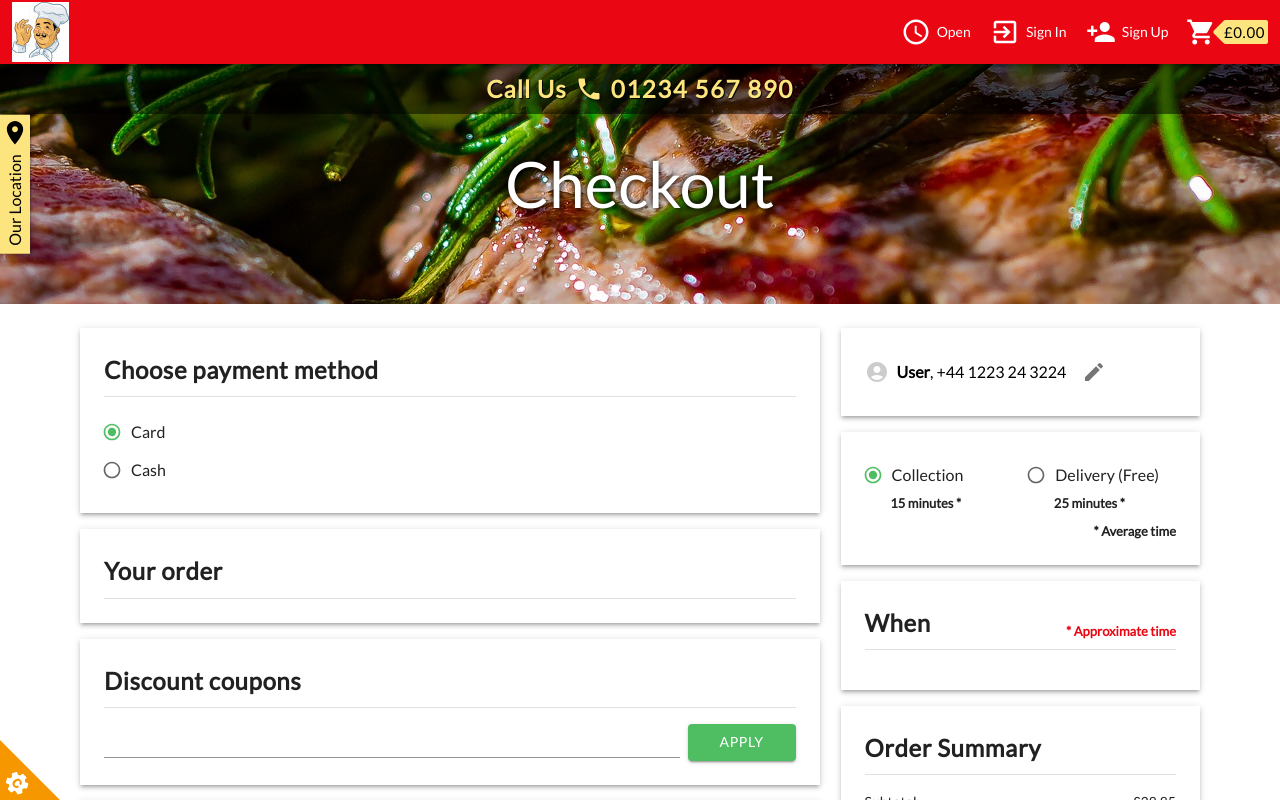
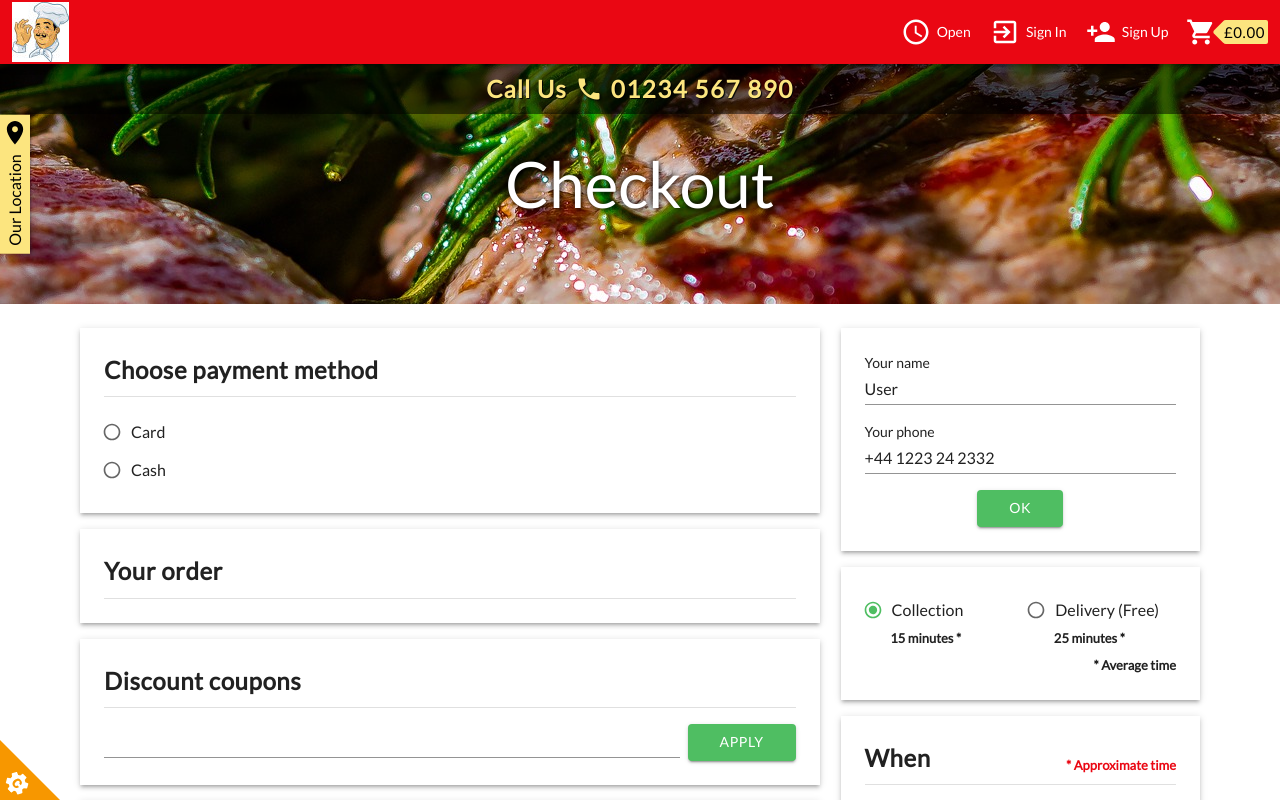
Before and after one commit to icedev214/eyas-food-ordering-site, a React (Create React App) app: page /checkout-edit in a window 1280 px wide. Both pictures are taken after a click on the button 1094 px from the left and 372 px from the top of the page. Shown: the top 800 px of the page. Built offline with nearby package versions, Linux system fonts and the light colour scheme.

Commit message:
Add changes to checkout edit page

```diff
--- a/src/App.js
+++ b/src/App.js
@@ -16,6 +16,7 @@ import PrivacyPolicy from "pages/PrivacyPolicy";
 import TermsOfUse from "pages/TermsOfUse";
 import CheckoutIntro from "pages/CheckoutIntro";
 import CheckoutEdit from "pages/CheckoutEdit";
+import ReviewOrder from "pages/ReviewOrder";
 
 import NavBar from "components/NavBar";
 import Banner from "components/Banner";
@@ -81,6 +82,7 @@ function App() {
               <Route path="/terms-of-use" element={<TermsOfUse />} />
               <Route path="/checkout-intro" element={<CheckoutIntro />} />
               <Route path="/checkout-edit" element={<CheckoutEdit />} />
+              <Route path="/review-order" element={<ReviewOrder />} />
             </Routes>
           </Box>
           <Routes>
--- a/src/pages/CheckoutEdit.js
+++ b/src/pages/CheckoutEdit.js
@@ -23,10 +23,12 @@ import { useState, useEffect } from "react";
 
 const CheckoutEdit = () => {
   const [coupon, setCoupon] = useState("");
-  const [commentLength, setCommentLength] = useState(0);
+  const [comment, setComment] = useState("");
   const [name, setName] = useState("User");
   const [phone, setPhone] = useState("+44 1223 24 2332");
   const [isInfoEditing, setIsInfoEditing] = useState(false);
+  const [paymentMethod, setPaymentMethod] = useState("");
+  const [receivingWay, setReceivingWay] = useState("collection");
 
   const commentMaxLength = 500;
 
@@ -48,7 +50,12 @@ const CheckoutEdit = () => {
               Choose payment method
             </Typography>
             <Divider sx={{ mb: 2 }} />
-            <RadioGroup defaultValue="card">
+            <RadioGroup
+              value={paymentMethod}
+              onChange={(event) => {
+                setPaymentMethod(event.target.value);
+              }}
+            >
               <FormControlLabel
                 value="card"
                 control={<Radio size="small" color="forest" />}
@@ -118,33 +125,87 @@ const CheckoutEdit = () => {
               multiline
               rows={3}
               inputProps={{ maxLength: commentMaxLength }}
+              value={comment}
               onChange={(event) => {
-                setCommentLength(event.target.value.length);
+                setComment(event.target.value);
               }}
             />
             <Typography
               sx={{ fontSize: 14, mt: 2 }}
-            >{`${commentLength}/${commentMaxLength}`}</Typography>
+            >{`${comment.length}/${commentMaxLength}`}</Typography>
           </CardContent>
         </Card>
       </Grid>
       <Grid item xs={12} md={4}>
         <Card sx={{ borderRadius: 0, mb: 2 }} elevation={3}>
           <CardContent sx={{ p: 3 }}>
+            {isInfoEditing ? (
+              <Box>
+                <Typography sx={{ fontSize: 14 }}>Your name</Typography>
+                <TextField
+                  variant="standard"
+                  color="forest"
+                  fullWidth
+                  value={name}
+                  onChange={(event) => {
+                    setName(event.target.value);
+                  }}
+                />
+                <Typography sx={{ fontSize: 14, mt: 2 }}>Your phone</Typography>
+                <TextField
+                  variant="standard"
+                  color="forest"
+                  fullWidth
+                  value={phone}
+                  onChange={(event) => {
+                    setPhone(event.target.value);
+                  }}
+                />
+                <Box
+                  sx={{
+                    display: "flex",
+                    alignItems: "center",
+                    flexDirection: "column",
+                    mt: 2,
+                  }}
+                >
+                  <Button
+                    variant="contained"
+                    color="forest"
+                    sx={{ color: "white", px: 4, letterSpacing: 0.6 }}
+                    onClick={() => {
+                      setIsInfoEditing(false);
+                    }}
+                  >
+                    OK
+                  </Button>
+                </Box>
+              </Box>
+            ) : (
               <Box sx={{ display: "flex", alignItems: "center" }}>
                 <AccountCircle sx={{ color: "#cccccc" }} />
                 <Typography sx={{ mx: 1, color: "black" }}>
-                <b>User</b>, +44 1223 24 3224
+                  <b>{name}</b>, {phone}
                 </Typography>
-              <IconButton>
+                <IconButton
+                  onClick={() => {
+                    setIsInfoEditing(true);
+                  }}
+                >
                   <EditIcon />
                 </IconButton>
               </Box>
+            )}
           </CardContent>
         </Card>
         <Card sx={{ borderRadius: 0, mb: 2 }} elevation={3}>
           <CardContent sx={{ p: 3 }}>
-            <RadioGroup defaultValue="collection">
+            <RadioGroup
+              value={receivingWay}
+              onChange={(event) => {
+                setReceivingWay(event.target.value);
+              }}
+            >
               <Grid container spacing={2}>
                 <Grid item xs={6}>
                   <FormControlLabel
@@ -166,6 +227,7 @@ const CheckoutEdit = () => {
                     25 minutes *
                   </Typography>
                 </Grid>
+              </Grid>
               <Box
                 sx={{
                   display: "flex",
@@ -179,7 +241,19 @@ const CheckoutEdit = () => {
                   * Average time
                 </Typography>
               </Box>
-              </Grid>
+              {receivingWay === "delivery" ? (
+                <>
+                  <Typography sx={{ fontSize: 14 }}>Postal code</Typography>
+                  <TextField variant="standard" color="forest" fullWidth />
+                  <Typography sx={{ fontSize: 14, mt: 2 }}>Address</Typography>
+                  <TextField
+                    variant="standard"
+                    color="forest"
+                    fullWidth
+                    placeholder="Street, house, etc ..."
+                  />
+                </>
+              ) : null}
             </RadioGroup>
           </CardContent>
         </Card>
--- a/src/pages/CheckoutIntro.js
+++ b/src/pages/CheckoutIntro.js
@@ -102,7 +102,7 @@ const CheckoutIntro = () => {
           <TabPanel value={tabValue} index={0}>
             <Typography sx={{ fontSize: 14 }}>Your name</Typography>
             <TextField variant="standard" color="forest" fullWidth />
-            <Typography sx={{ fontSize: 14, mt: 2 }}>Your Phone</Typography>
+            <Typography sx={{ fontSize: 14, mt: 2 }}>Your phone</Typography>
             <TextField variant="standard" color="forest" fullWidth />
             <FormControlLabel
               control={<Checkbox size="small" />}
--- a/src/pages/ReviewOrder.js
+++ b/src/pages/ReviewOrder.js
@@ -0,0 +1,3 @@
+const ReviewOrder = () => {};
+
+export default ReviewOrder;
```
Lines whose indentation alone changed are shown as unchanged.
